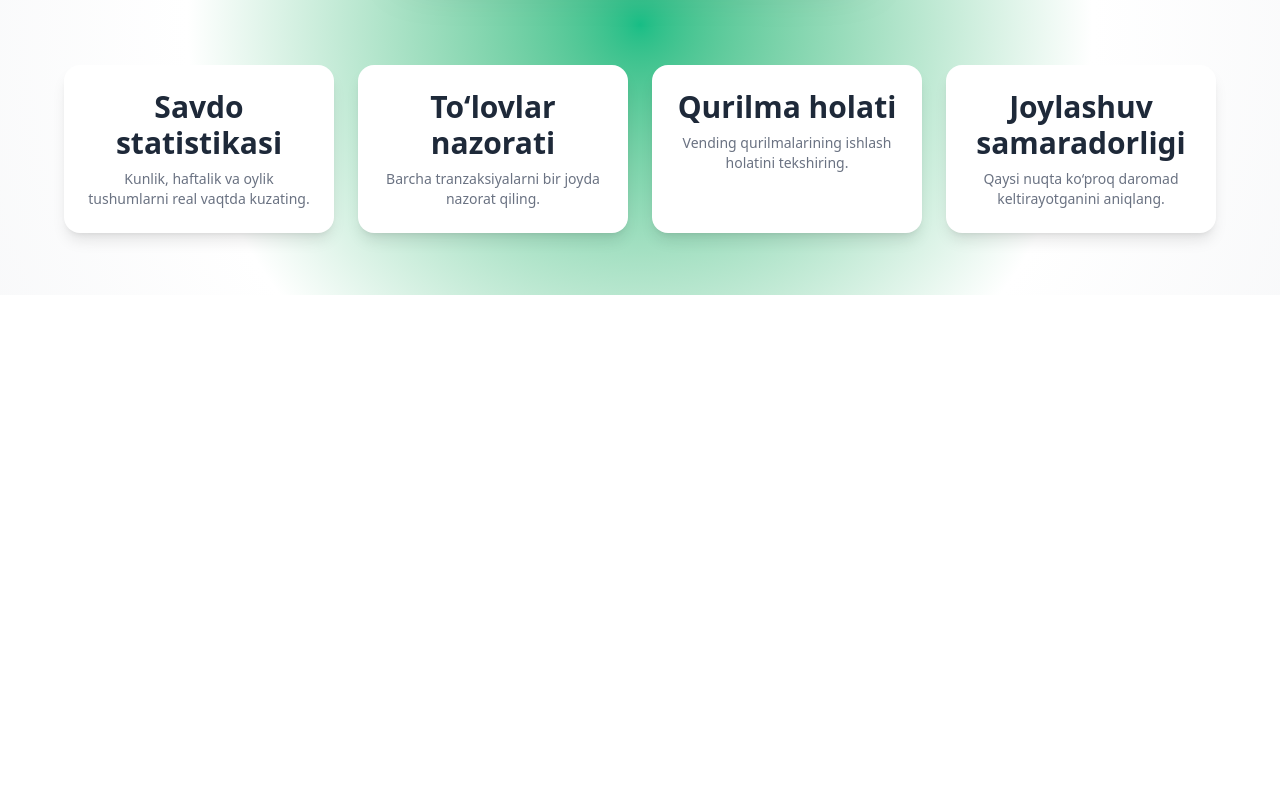
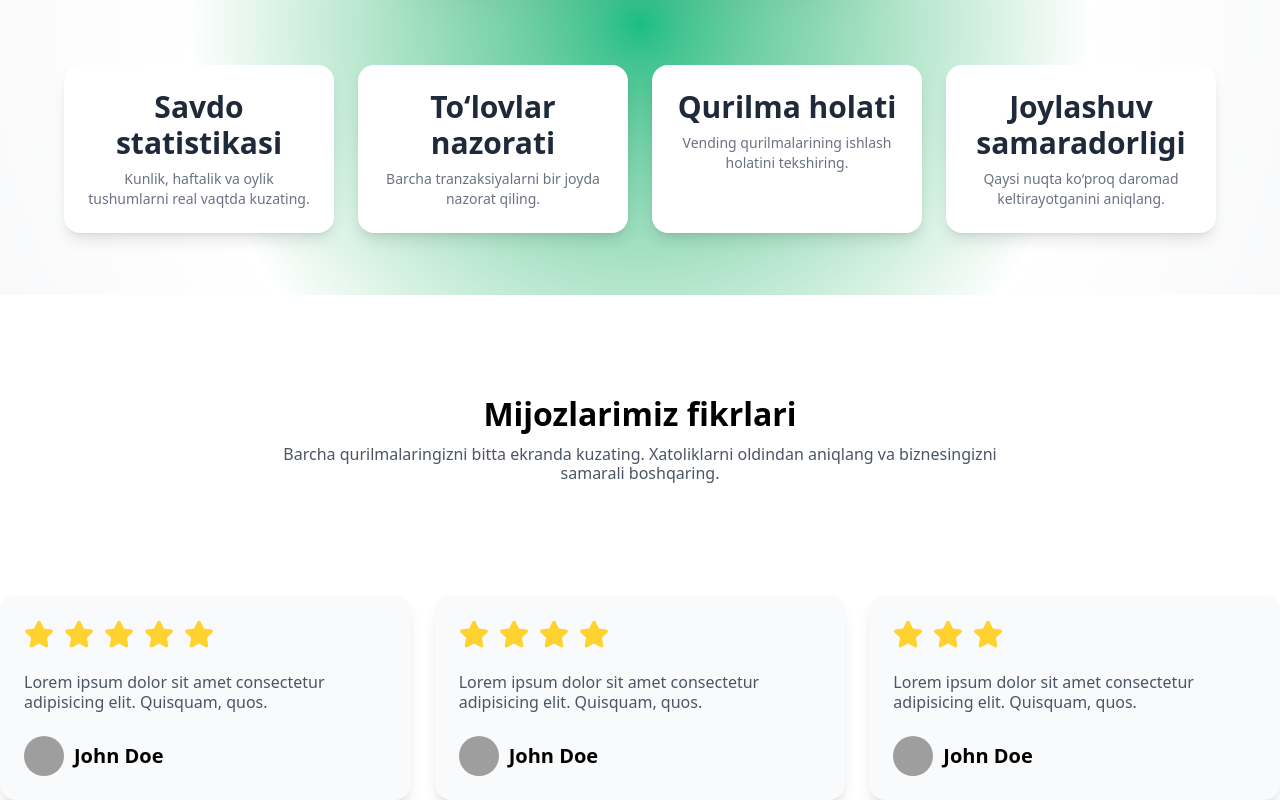
Before and after one commit to dilyorbek777/pulbox-dev, a React (Vite) app: page / in a window 1280 px wide. Shown: the part 3102-3902 px from the top of the page. Before the commit the page ends 3397 px from the top, so only its background shows below. Built offline with nearby package versions, Linux system fonts and the light colour scheme; grey boxes are pictures that could not be loaded.

Commit message:
customer review

```diff
--- a/src/App.tsx
+++ b/src/App.tsx
@@ -4,7 +4,8 @@ import Button from "./components/site/button"
 import Input from "./components/site/input"
 import Accordion from "./components/site/accordion"
 import Hero3D from "./components/Hero3d"
-import MonitoringCarousel from "./components/site/MonitoringCarousel"
+import CustomerReview from "./components/CustomerReview"
+// import VibeVideos from "./components/VibeVideos"
 // test commit message
 function App() {
   return (
@@ -22,6 +23,8 @@ function App() {
       <Accordion title="Section 1" content="Lorem ipsum dolor, sit amet consectetur adipisicing elit. Quis sapiente laborum cupiditate possimus labore, hic temporibus velit dicta earum suscipit commodi eum enim atque at? Et perspiciatis dolore iure voluptatem." />
 
       <Hero3D />
+      <CustomerReview />
+      {/* <VibeVideos /> */}
       {/* <MonitoringCarousel /> */}
     </div>
   )
--- /dev/null
+++ b/src/components/CustomerReview.tsx
@@ -0,0 +1,56 @@
+import { FaStar } from "react-icons/fa"
+
+function CustomerReview() {
+    const reviews = [
+        {
+            name: "John Doe",
+            review: "Lorem ipsum dolor sit amet consectetur adipisicing elit. Quisquam, quos.",
+            image: "https://picsum.photos/200/300",
+            star: 5
+        },
+
+        {
+            name: "John Doe",
+            review: "Lorem ipsum dolor sit amet consectetur adipisicing elit. Quisquam, quos.",
+            image: "https://picsum.photos/200/300",
+            star: 4
+        },
+
+        {
+            name: "John Doe",
+            review: "Lorem ipsum dolor sit amet consectetur adipisicing elit. Quisquam, quos.",
+            image: "https://picsum.photos/200/300",
+            star: 3
+        }
+    ]
+
+
+
+    return (
+        <div className="max-w-[1440px] w-full mx-auto">
+            <div className="title text-center py-[100px] max-md:py-[50px]">
+                <h2 className="text-[32px] font-bold text-primary">Mijozlarimiz fikrlari</h2>
+                <p className="text-[16px] font-sans font-normal text-[#4B5563] my-3">Barcha qurilmalaringizni bitta ekranda kuzating. Xatoliklarni oldindan aniqlang va biznesingizni <br /> samarali boshqaring.</p>
+            </div>
+            <div className="reviews w-full flex items-center justify-between max-md:flex-col max-md:gap-10 gap-6">
+                {reviews.map((review) => (
+                    <div className="review bg-[#F9FAFB] rounded-2xl shadow-lg p-6 text-center flex flex-col gap-6">
+                        <div className="flex items-center justify-start gap-2.5">
+                            {review.star && Array.from({ length: review.star }).map((_, index) => (
+                                <FaStar key={index} className="text-amber-300" />
+                            ))}
+                        </div>
+                        <p className="text-[16px] text-left font-sans font-normal text-[#4B5563]">{review.review}</p>
+                        <div className="flex items-center justify-start gap-2.5">
+                            <img src={review.image} alt={review.name} className="w-10 h-10 rounded-full" />
+                            <h3 className="text-[20px] font-bold text-primary">{review.name}</h3>
+                        </div>
+
+                    </div>
+                ))}
+            </div>
+        </div>
+    )
+}
+
+export default CustomerReview
```
